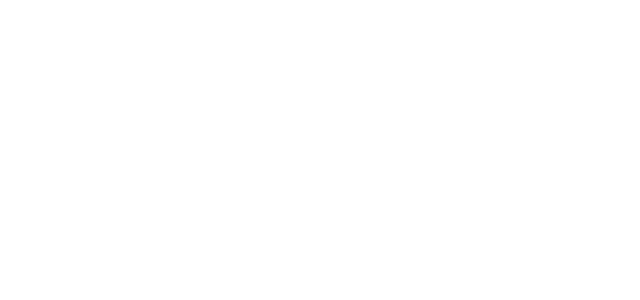
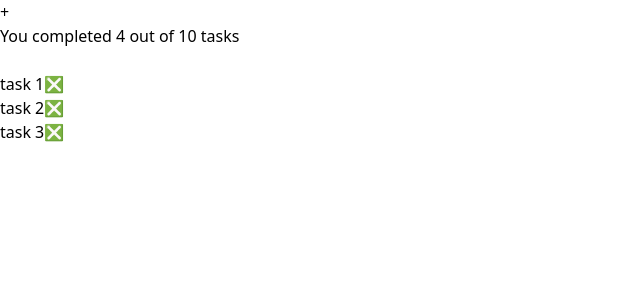
Before and after one commit to tadeowoto/react-ToDo, a React (Vite) app: page / in a window 1280 px wide. Shown: the top 300 px of the page, without its empty margins (0-640 px from the left). Built offline with nearby package versions, Linux system fonts and the light colour scheme.

Commit message:
main components

```diff
--- a/index.html
+++ b/index.html
@@ -2,7 +2,6 @@
 <html lang="en">
   <head>
     <meta charset="UTF-8" />
-    <link rel="icon" type="image/svg+xml" href="/vite.svg" />
     <meta name="viewport" content="width=device-width, initial-scale=1.0" />
     <title>To-do</title>
   </head>
--- a/src/App.tsx
+++ b/src/App.tsx
@@ -1,10 +1,36 @@
+import CreateToDo from "./components/CreateToDo";
+import ToDoCounter from "./components/ToDoCounter";
+import ToDoList from "./components/ToDoList";
+import ToDoSearch from "./components/ToDoSearch";
+import ToDoItem from "./components/ToDoItem";
+const toDoTasks = [
+  {
+    id: 1,
+    task: "task 1",
+  },
+  {
+    id: 2,
+    task: "task 2",
+  },
+  {
+    id: 3,
+    task: "task 3",
+  },
+];
 
 function App() {
-
   return (
     <>
+      <CreateToDo />
+      <ToDoCounter completed={4} total={10} />
+      <ToDoSearch />
+      <ToDoList>
+        {toDoTasks.map((task) => (
+          <ToDoItem key={task.id} task={task.task} />
+        ))}
+      </ToDoList>
     </>
-  )
+  );
 }
 
-export default App
+export default App;
--- /dev/null
+++ b/src/components/CreateToDo.tsx
@@ -0,0 +1,8 @@
+
+const CreateToDo = () => {
+  return (
+    <button>+</button>
+  )
+}
+
+export default CreateToDo
--- /dev/null
+++ b/src/components/ToDoCounter.tsx
@@ -0,0 +1,13 @@
+
+type Props = {
+    completed: number,
+    total: number
+}
+
+const ToDoCounter = ( {completed, total}: Props ) => {
+  return (
+    <h1>You completed {completed} out of {total} tasks</h1>
+  )
+}
+
+export default ToDoCounter
--- /dev/null
+++ b/src/components/ToDoItem.tsx
@@ -0,0 +1,14 @@
+
+type Props = {
+    task: string
+}
+
+const ToDoItem = (task: Props) => {
+  return (
+    <li className="">{task.task}
+        <button>❎</button>
+    </li>
+  )
+}
+
+export default ToDoItem
--- /dev/null
+++ b/src/components/ToDoList.tsx
@@ -0,0 +1,14 @@
+
+type Props = {
+    children: React.ReactNode
+}
+
+const ToDoList = (tasks: Props) => {
+  return (
+    <ul>
+        {tasks.children}
+    </ul>
+  )
+}
+
+export default ToDoList
--- /dev/null
+++ b/src/components/ToDoSearch.tsx
@@ -0,0 +1,10 @@
+
+const ToDoSearch = () => {
+  return (
+    <div>
+      <input type="text" />
+    </div>
+  )
+}
+
+export default ToDoSearch
```
